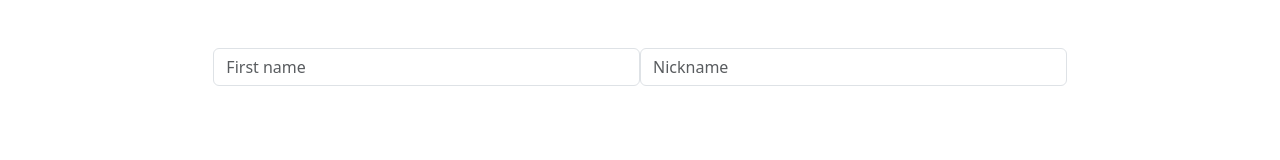
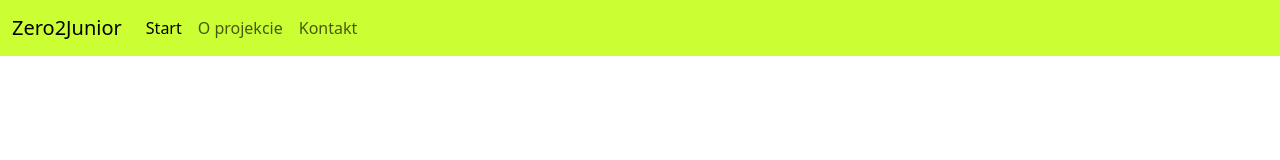
Before and after one commit to hqrEdu/-ZeroToJuniorMapBravo, a plain HTML site: page index.html in a window 1280 px wide. Drawn offline with nearby package versions, Linux system fonts and the light colour scheme.

Commit message:
added navbar

```diff
--- a/app.css
+++ b/app.css
@@ -0,0 +1,3 @@
+.navbar {
+    background-color: #ccff33;
+}
--- a/index.html
+++ b/index.html
@@ -12,21 +12,32 @@
 </head>
 
 <body>
-    <form>
-        <div class="form-row d-flex justify-content-center mt-5">
-            <div class="col-lg-4">
-                <input type="text" class="form-control" placeholder="First name">
-            </div>
-            <div class="col-lg-4">
-                <input type="text" class="form-control" placeholder="Nickname">
+    <nav class="navbar navbar-expand-lg">
+        <div class="container-fluid">
+            <a class="navbar-brand" href="/index.html">Zero2Junior</a>
+            <button class="navbar-toggler" type="button" data-bs-toggle="collapse" data-bs-target="#navbarText"
+                aria-controls="navbarText" aria-expanded="false" aria-label="Toggle navigation">
+                <span class="navbar-toggler-icon"></span>
+            </button>
+            <div class="collapse navbar-collapse" id="navbarText">
+                <ul class="navbar-nav me-auto mb-2 mb-lg-0">
+                    <li class="nav-item">
+                        <a class="nav-link active" aria-current="page" href="/frontend/form.html">Start</a>
+                    </li>
+                    <li class="nav-item">
+                        <a class="nav-link" href="/frontend/about.html">O projekcie</a>
+                    </li>
+                    <li class="nav-item">
+                        <a class="nav-link" href="/frontend/contact.html">Kontakt</a>
+                    </li>
+                </ul>
             </div>
         </div>
-    </form>
-
-
+    </nav>
 
     <script src="https://cdn.jsdelivr.net/npm/bootstrap@5.3.0-alpha1/dist/js/bootstrap.bundle.min.js"
         integrity="sha384-w76AqPfDkMBDXo30jS1Sgez6pr3x5MlQ1ZAGC+nuZB+EYdgRZgiwxhTBTkF7CXvN"
         crossorigin="anonymous"></script>
 </body>
+
 </html>
```
Also changed, not shown: frontend/form.html (+5 -1 lines).
